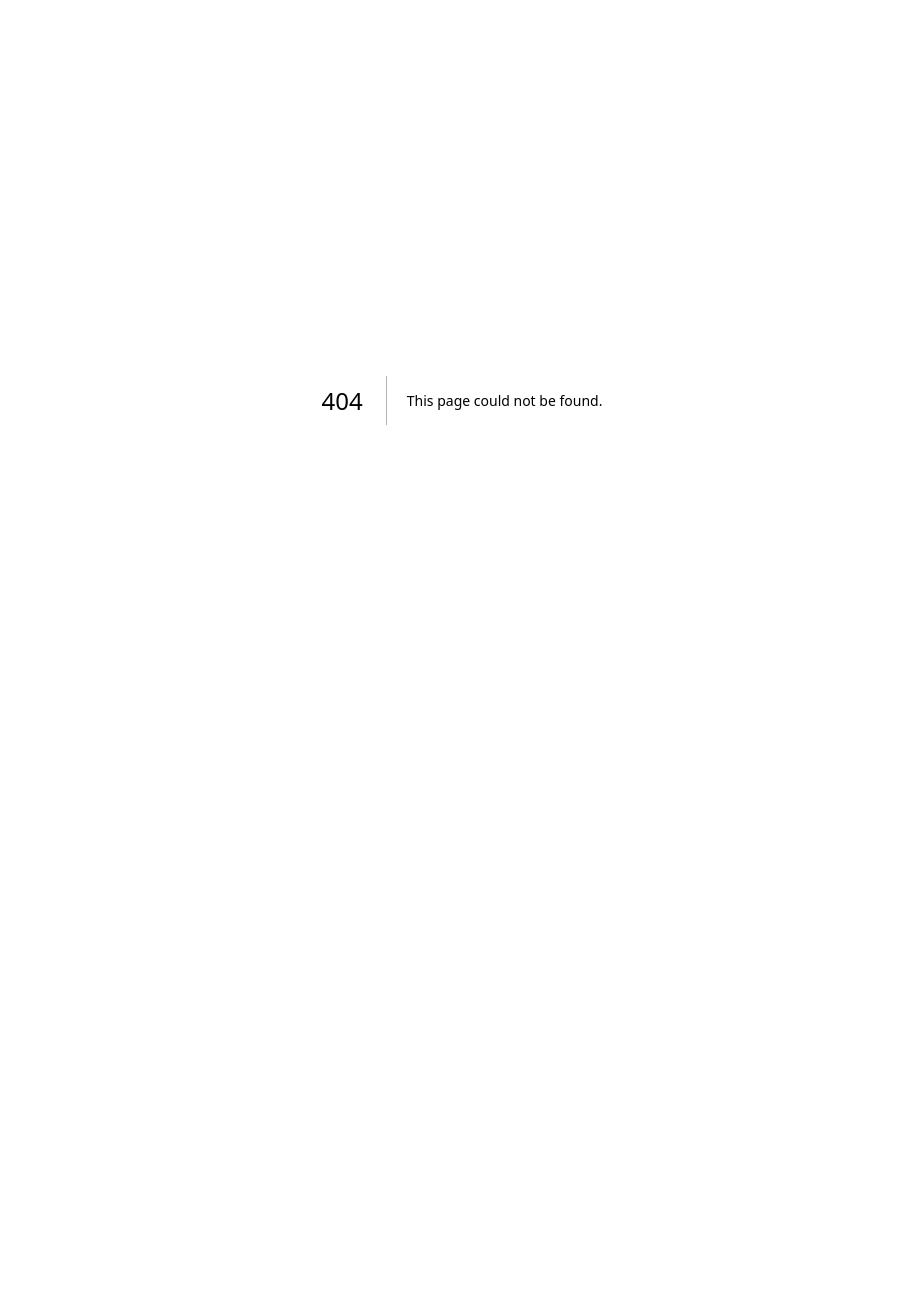
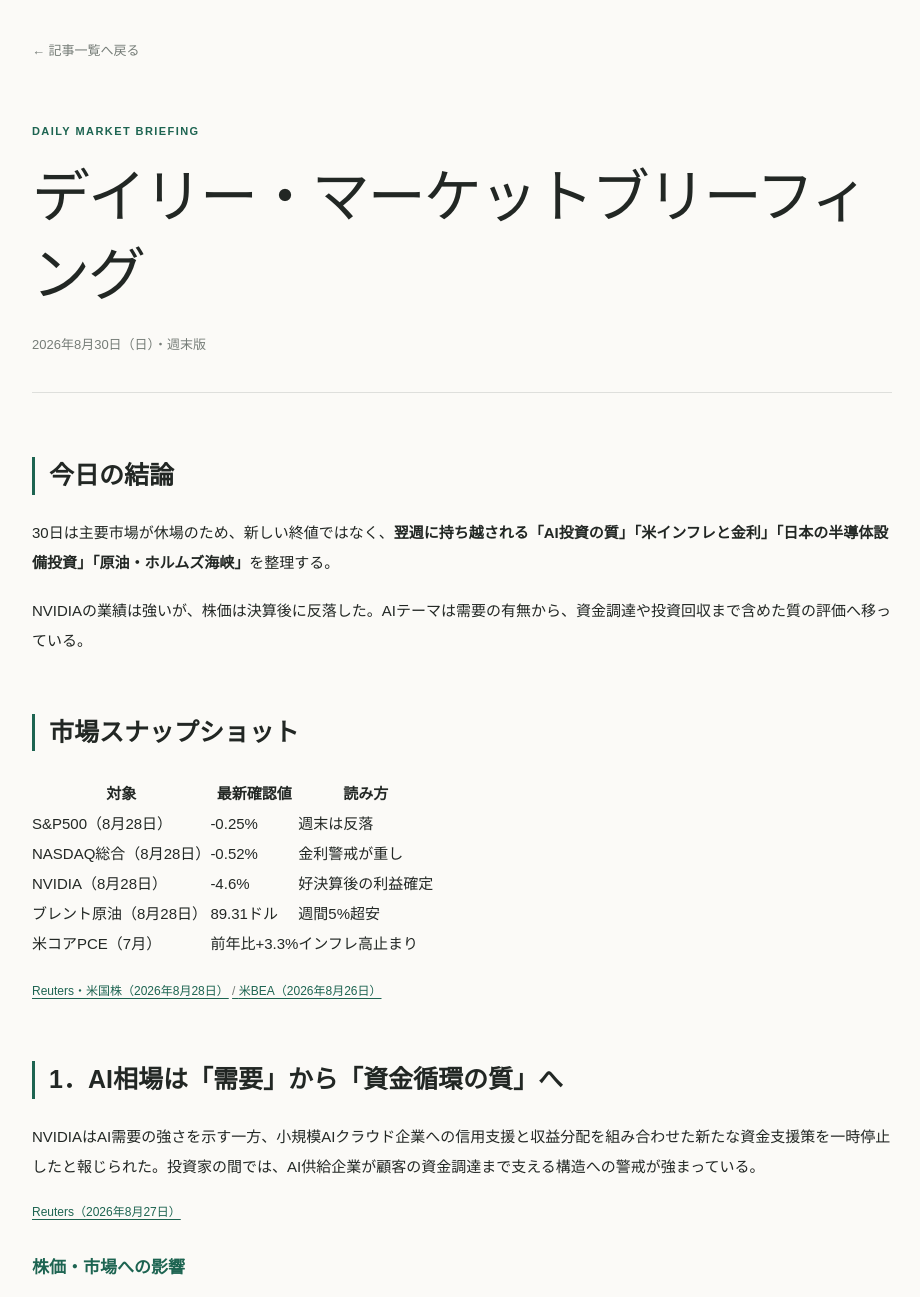
Before and after one commit to market-note-jp/market-note, a Next.js app: page /articles/daily-2026-08-30 in a window 1280 px wide. Before the commit this address had no page. Shown: the top 1297 px of the page, without its empty margins (178-1098 px from the left). Before the commit the page ends 800 px from the top, so only its background shows below. Built offline with nearby package versions, Linux system fonts and the light colour scheme.

Commit message:
Add daily market briefing for 2026-08-30

```diff
--- /dev/null
+++ b/app/articles/daily-2026-08-30/page.tsx
@@ -0,0 +1,28 @@
+import type { Metadata } from "next";
+import Link from "next/link";
+
+export const metadata: Metadata = {
+  title: "デイリー・マーケットブリーフィング（2026年8月30日・週末版） | Market Note",
+  description: "米国株、NVIDIA、AI投資、米PCE、キオクシア、原油を整理した2026年8月30日の週末版マーケットブリーフィング。",
+};
+
+export default function DailyReportAugust30() {
+  return (
+    <main className="article-page">
+      <Link className="back-link" href="/">← 記事一覧へ戻る</Link>
+      <article>
+        <header className="report-header"><p className="report-label">DAILY MARKET BRIEFING</p><h1>デイリー・マーケットブリーフィング</h1><p className="report-date">2026年8月30日（日）・週末版</p></header>
+        <div className="report-body">
+          <section><h2>今日の結論</h2><p>30日は主要市場が休場のため、新しい終値ではなく、<strong>翌週に持ち越される「AI投資の質」「米インフレと金利」「日本の半導体設備投資」「原油・ホルムズ海峡」</strong>を整理する。</p><p>NVIDIAの業績は強いが、株価は決算後に反落した。AIテーマは需要の有無から、資金調達や投資回収まで含めた質の評価へ移っている。</p></section>
+          <section><h2>市場スナップショット</h2><div className="table-wrap"><table><thead><tr><th>対象</th><th>最新確認値</th><th>読み方</th></tr></thead><tbody><tr><td>S&amp;P500（8月28日）</td><td>-0.25%</td><td>週末は反落</td></tr><tr><td>NASDAQ総合（8月28日）</td><td>-0.52%</td><td>金利警戒が重し</td></tr><tr><td>NVIDIA（8月28日）</td><td>-4.6%</td><td>好決算後の利益確定</td></tr><tr><td>ブレント原油（8月28日）</td><td>89.31ドル</td><td>週間5%超安</td></tr><tr><td>米コアPCE（7月）</td><td>前年比+3.3%</td><td>インフレ高止まり</td></tr></tbody></table></div><p className="inline-sources"><a href="https://www.reuters.com/business/sp-500-nasdaq-futures-slip-after-tech-rally-warshs-speech-awaited-2026-08-28/" target="_blank" rel="noreferrer">Reuters・米国株（2026年8月28日）</a> <a href="https://www.bea.gov/news/2026/personal-income-and-outlays-july-2026" target="_blank" rel="noreferrer">米BEA（2026年8月26日）</a></p></section>
+          <section><h2>1．AI相場は「需要」から「資金循環の質」へ</h2><p>NVIDIAはAI需要の強さを示す一方、小規模AIクラウド企業への信用支援と収益分配を組み合わせた新たな資金支援策を一時停止したと報じられた。投資家の間では、AI供給企業が顧客の資金調達まで支える構造への警戒が強まっている。</p><p className="inline-sources"><a href="https://www.reuters.com/business/nvidia-pauses-revenue-sharing-deals-with-ai-cloud-companies-wsj-reports-2026-08-27/" target="_blank" rel="noreferrer">Reuters（2026年8月27日）</a></p><h3>株価・市場への影響</h3><p>AI関連株は売上成長だけでなく、顧客の財務健全性、設備稼働率、投資回収まで評価される段階に入っている。</p><h3>次の注目点</h3><ul><li>AIクラウド企業の資金調達条件</li><li>NVIDIAの顧客支援策</li><li>データセンター稼働率</li></ul></section>
+          <section><h2>2．米株ファンドから223億ドル流出――指数高でも資金は慎重</h2><p>8月26日までの1週間で米国株ファンドから約223億ドルが流出し、3月以来の大幅な資金流出となった。NVIDIA決算やFRB発言を前に、大型株から資金を引き揚げる動きが目立った。</p><p className="inline-sources"><a href="https://www.reuters.com/business/us-equity-funds-post-biggest-weekly-outflow-since-march-ahead-nvidia-earnings-2026-08-28/" target="_blank" rel="noreferrer">Reuters（2026年8月28日）</a></p><h3>株価・市場への影響</h3><p>指数水準が高くても投資家のリスク許容度が一方向に強いとは限らず、材料次第で値動きが大きくなりやすい。</p><h3>次の注目点</h3><ul><li>9月入り後の株式ファンドフロー</li><li>債券ファンドへの資金移動</li><li>大型テックへの集中度</li></ul></section>
+          <section><h2>3．米インフレは3%台――FRBの利上げリスクを残す</h2><p>7月PCE価格指数は前年比3.7%、コアPCEは3.3%。FRBの2%目標を上回る状態が続き、28日のFRB議長発言もインフレ抑制を優先する姿勢を示した。</p><p className="inline-sources"><a href="https://www.bea.gov/news/2026/personal-income-and-outlays-july-2026" target="_blank" rel="noreferrer">米BEA（2026年8月26日）</a> <a href="https://www.reuters.com/business/sp-500-nasdaq-futures-slip-after-tech-rally-warshs-speech-awaited-2026-08-28/" target="_blank" rel="noreferrer">Reuters（2026年8月28日）</a></p><h3>株価・市場への影響</h3><p>金利が高止まりすれば、AIを含む成長株では利益成長率とバリュエーションの差がより重要になる。</p><h3>次の注目点</h3><ul><li>9月FOMC</li><li>米雇用統計</li><li>長期金利の方向</li></ul></section>
+          <section><h2>4．キオクシア・Sandiskの大型投資――AIメモリー供給網を日本で拡張</h2><p>両社は2032年までに日本で310億ドル超を投資し、メモリー技術と生産能力を拡大する計画を示した。AIサーバーの拡大がストレージ需要にも波及している。</p><p className="inline-sources"><a href="https://www.reuters.com/world/asia-pacific/kioxia-sandisk-invest-over-31-billion-japan-amid-ai-boom-2026-08-27/" target="_blank" rel="noreferrer">Reuters（2026年8月27日）</a></p><h3>株価・市場への影響</h3><p>メモリー、製造装置、材料、工場インフラなど日本企業への設備投資波及が中期テーマになる。</p><h3>次の注目点</h3><ul><li>政府補助</li><li>NAND市況</li><li>設備投資の実行時期</li></ul></section>
+          <section><h2>5．原油89ドル台――低下しても供給リスクは消えていない</h2><p>ブレント原油は28日に89.31ドルまで下落したが、ホルムズ海峡の通航は平常時を下回る状態が続く。価格下落だけで供給正常化と判断するのは早い。</p><p className="inline-sources"><a href="https://www.reuters.com/business/energy/oil-track-weekly-loss-even-iran-tensions-simmer-2026-08-28/" target="_blank" rel="noreferrer">Reuters（2026年8月28日）</a></p><h3>株価・市場への影響</h3><p>日本企業には輸入コスト低下が追い風だが、中東情勢の悪化時には原油と金利が同時上昇するリスクがある。</p><h3>次の注目点</h3><ul><li>ホルムズ海峡の通航再開</li><li>中東外交</li><li>原油90ドル台への再上昇</li></ul></section>
+          <p className="disclaimer">これは投資助言ではなく、2026年8月30日7:00 JST時点で確認できた公開情報に基づく市場概況の整理です。市場休場中のため最新の取引値は8月28日終値を使用しています。掲載した数値・見通しは将来の市場動向や投資成果を保証するものではありません。</p>
+        </div>
+      </article>
+    </main>
+  );
+}
```
